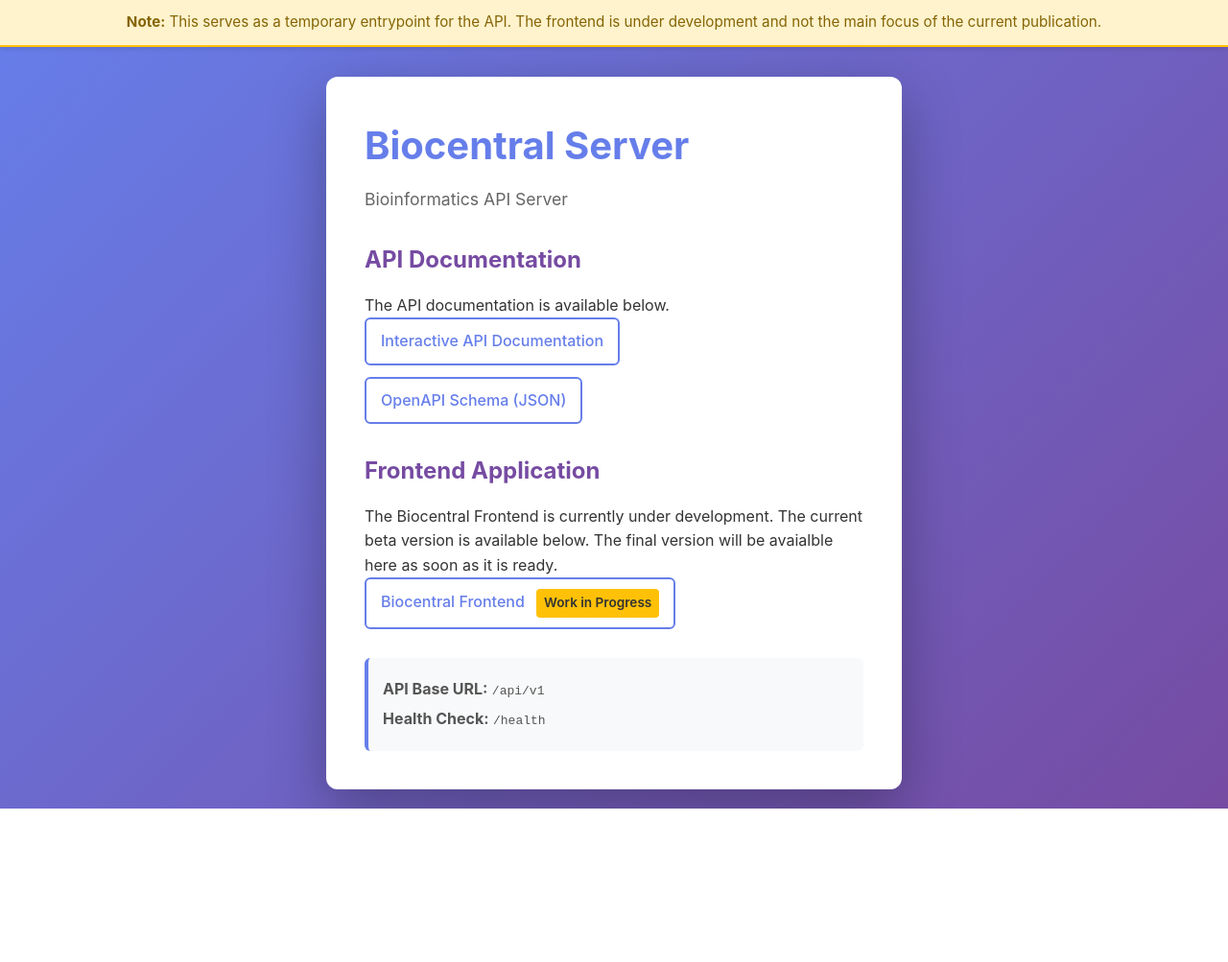
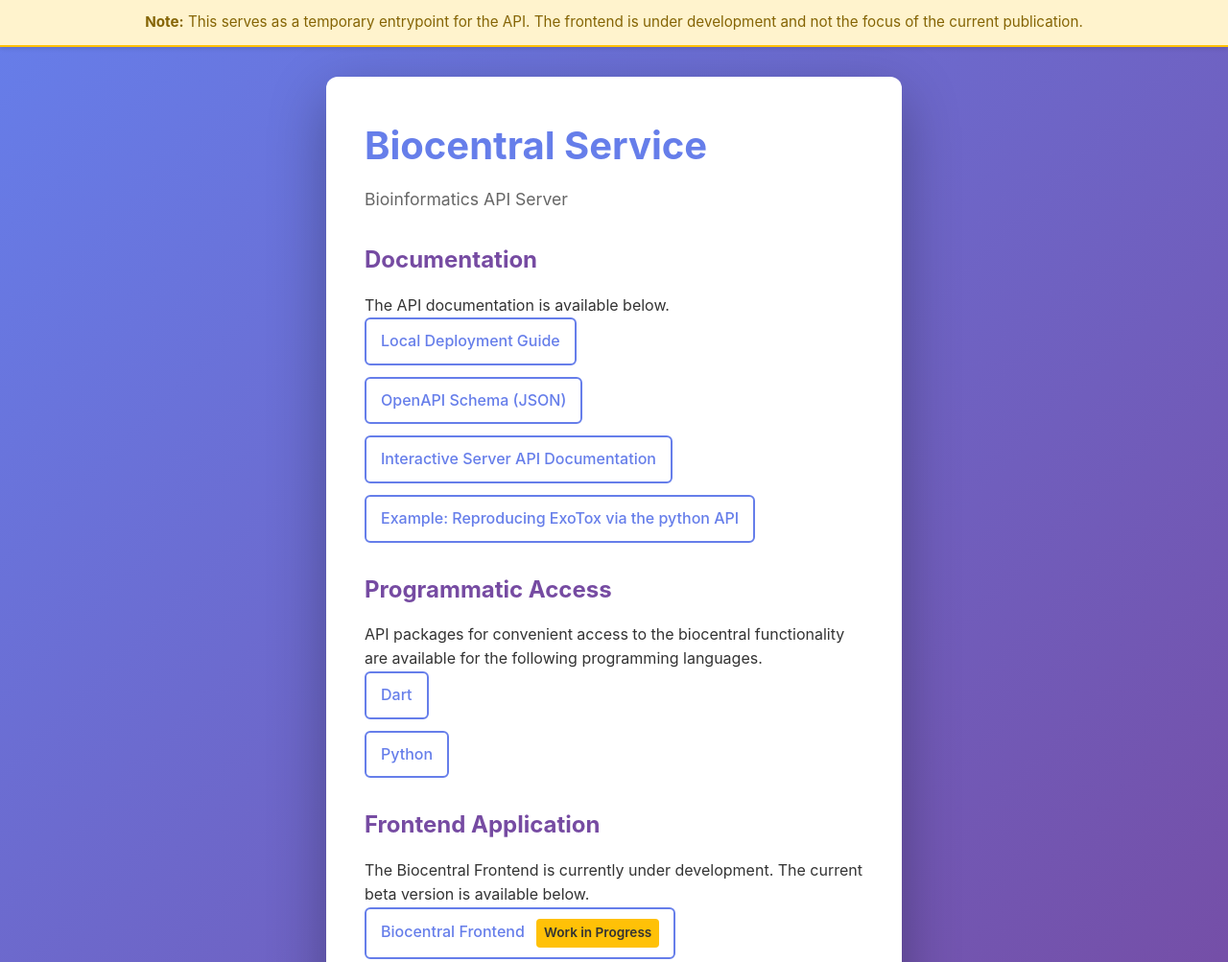
Before and after one commit to biocentral/biocentral_server, a plain HTML site: page assets/landing.html in a window 1280 px wide. Shown: the top 1003 px of the page at 96% size. Before the commit the page ends 843 px from the top, so only its background shows below. Drawn offline with Linux system fonts and the light colour scheme.

Commit message:
feat: Adding additional links to the landing page
Signed-off-by: Sebastian <sebastian.franz@tum.de>

```diff
--- a/assets/landing.html
+++ b/assets/landing.html
@@ -127,30 +127,50 @@
 </head>
 <body>
 <div class="info-bar">
-        <p><strong>Note:</strong> This serves as a temporary entrypoint for the API. The frontend is under development and not the main focus of the current publication.</p>
+    <p><strong>Note:</strong> This serves as a temporary entrypoint for the API. The frontend is under development and
+        not the focus of the current publication.</p>
 </div>
 <div class="container">
-        <h1>Biocentral Server</h1>
+    <h1>Biocentral Service</h1>
     <p class="subtitle">Bioinformatics API Server</p>
 
     <div class="section">
-            <h2>API Documentation</h2>
+        <h2>Documentation</h2>
         <p>The API documentation is available below.</p>
         <ul class="links">
             <li>
-                    <a href="/api/v1/docs" target="_blank">Interactive API Documentation</a>
+                <a href="https://biocentral.cloud/docs/biocentral_server/getting_started" target="_blank">Local
+                    Deployment Guide</a>
             </li>
             <li>
                 <a href="/api/v1/openapi.json" target="_blank">OpenAPI Schema (JSON)</a>
+            </li>
+            <li>
+                <a href="/api/v1/docs" target="_blank">Interactive Server API Documentation</a>
+            </li>
+            <li>
+                <a href="https://github.com/biocentral/biocentral_api/blob/main/python/examples/exotox_reproduction/exotox_reproduction.ipynb">Example: Reproducing ExoTox via the python API</a>
+            </li>
+        </ul>
+    </div>
+
+    <div class="section">
+        <h2>Programmatic Access</h2>
+        <p>API packages for convenient access to the biocentral functionality are available for the following
+            programming languages.</p>
+        <ul class="links">
+            <li>
+                <a href="https://pub.dev/packages/biocentral_api">Dart</a>
+            </li>
+            <li>
+                <a href="https://pypi.org/project/biocentral-api/">Python</a>
             </li>
         </ul>
     </div>
 
     <div class="section">
         <h2>Frontend Application</h2>
-            <p>The Biocentral Frontend is currently under development. The current beta version is available below.
-            The final version will be avaialble here as soon as it is ready.</p>
-            </p>
+        <p>The Biocentral Frontend is currently under development. The current beta version is available below.</p>
         <ul class="links">
             <li>
                 <a href="https://app.biocentral.cloud" id="frontend-link">Biocentral Frontend <span class="badge">Work in Progress</span></a>
```
Lines whose indentation alone changed are shown as unchanged.
